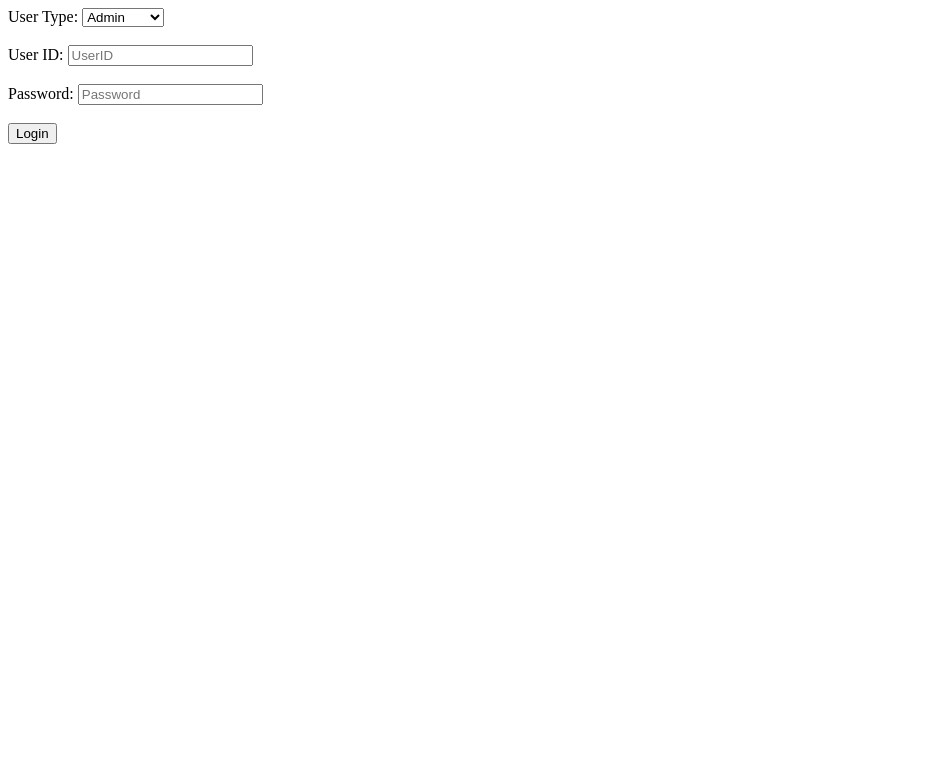
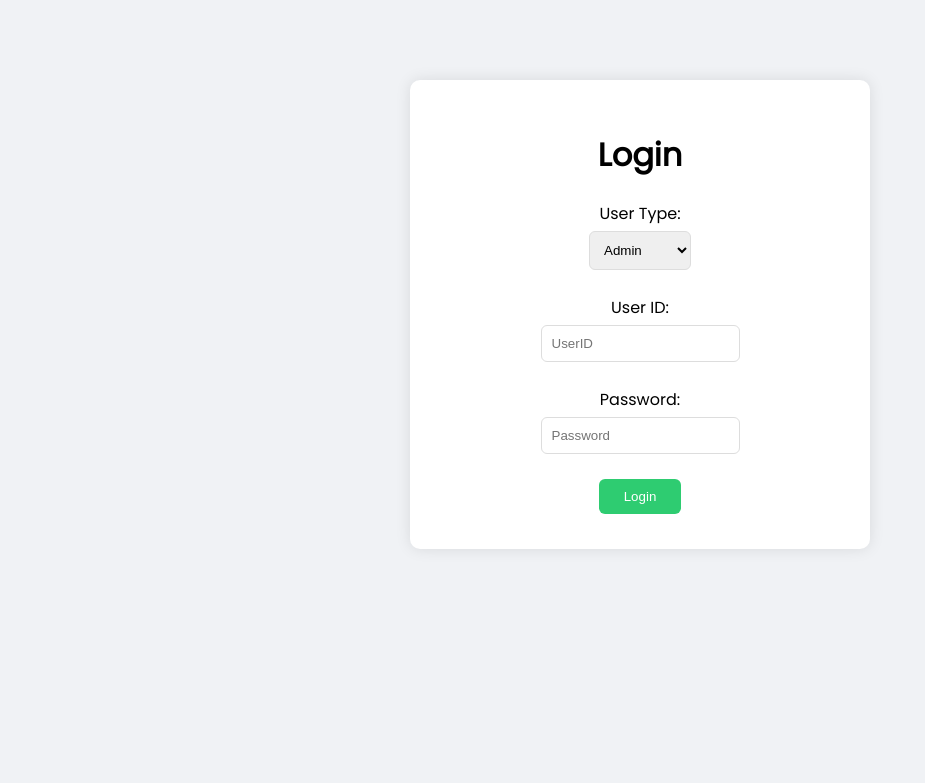
Before and after one commit to 1boveAllBelow1/Payroll, a PHP site: page / in a window 1280 px wide. Shown: the top 783 px of the page, without its empty margins (0-925 px from the left). Run offline with PHP 8.4, Linux system fonts and the light colour scheme.

Commit message:
nilagay ko lng ung gawa ni lotho

```diff
--- a/index.php
+++ b/index.php
@@ -1,10 +1,75 @@
+<!DOCTYPE html>
+<html lang="en">
+<head>
+    <meta charset="UTF-8">
+    <meta name="viewport" content="width=device-width, initial-scale=1.0">
+    <title>Login Page</title>
+    <link rel="stylesheet" href="https://cdnjs.cloudflare.com/ajax/libs/font-awesome/5.15.4/css/all.min.css">
+    <script src="https://cdn.jsdelivr.net/npm/chart.js"></script>
+    <style>
+        @import url('https://fonts.googleapis.com/css2?family=Poppins&display=swap');
+        body {
+            font-family: 'Poppins', sans-serif;
+            background: #f0f2f5;
+        }
+        input, select {
+            margin-left: auto;
+            margin-right: auto;
+            display: block;
+            padding: 10px;
+            border: 1px solid #ddd;
+            border-radius: 6px;
+            margin-top: 5px;
+        }
+        .btn {
+            padding: 10px 25px;
+            border: none;
+            border-radius: 6px;
+            cursor: pointer;
+            transition: 0.3s;
+        }
+        .btn-primary {
+            background: #2ecc71;
+            color: white;
+        }
+        .nav-links a {
+            color: white;
+            text-decoration: none;
+            padding: 10px;
+            display: block;
+            border-radius: 5px;
+            transition: all 0.3s;
+        }
+        .label {
+            display: block;
+            text-align: center;
+            margin: 0 auto 5px auto;
+        }
+        h1 {
+            text-align: center;
+        }
+        .container {
+            max-width: 400px;
+            margin: 80px auto;
+            background: #fff;
+            padding: 30px;
+            border-radius: 10px;
+            box-shadow: 0 0 15px rgba(0,0,0,0.1);
+        }
+    </style>
+</head>
+<body>
+
+<div class="container">
+    <h1>Login</h1>
+
     <?php
     error_reporting(E_ALL);
     ini_set('display_errors', 1);
     include('connect.php');
 
     if ($_SERVER["REQUEST_METHOD"] == "POST") {
-    $userType = $_POST['user_type']; // 'admin' or 'employee'
+        $userType = $_POST['user_type'];
         $userId = $_POST['user_id'];
         $userPass = $_POST['user_pass'];
 
@@ -29,26 +94,27 @@ if ($_SERVER["REQUEST_METHOD"] == "POST") {
             }
             exit;
         } else {
-        echo "<p style='color: red;'>❌ Invalid ID or password.</p>";
+            echo "<p style='color: red; text-align:center;'>❌ Invalid ID or password.</p>";
         }
     }
     ?>
 
     <form method="POST">
-    <label>User Type:
+        <label class="label">User Type:</label>
         <select name="user_type" required>
             <option value="admin">Admin</option>
             <option value="employee">Employee</option>
-        </select>
-    </label><br><br>
+        </select><br>
 
-    <label>User ID:
-        <input type="text" name="user_id" placeholder="UserID" required>
-    </label><br><br>
+        <label class="label">User ID:</label>
+        <input type="text" name="user_id" placeholder="UserID" required><br>
 
-    <label>Password:
-        <input type="password" name="user_pass" placeholder="Password" required>
-    </label><br><br>
+        <label class="label">Password:</label>
+        <input type="password" name="user_pass" placeholder="Password" required><br>
 
-    <input type="submit" value="Login">
+        <input type="submit" class="btn btn-primary label" value="Login">
     </form>
+</div>
+
+</body>
+</html>
```
Lines whose indentation alone changed are shown as unchanged.
